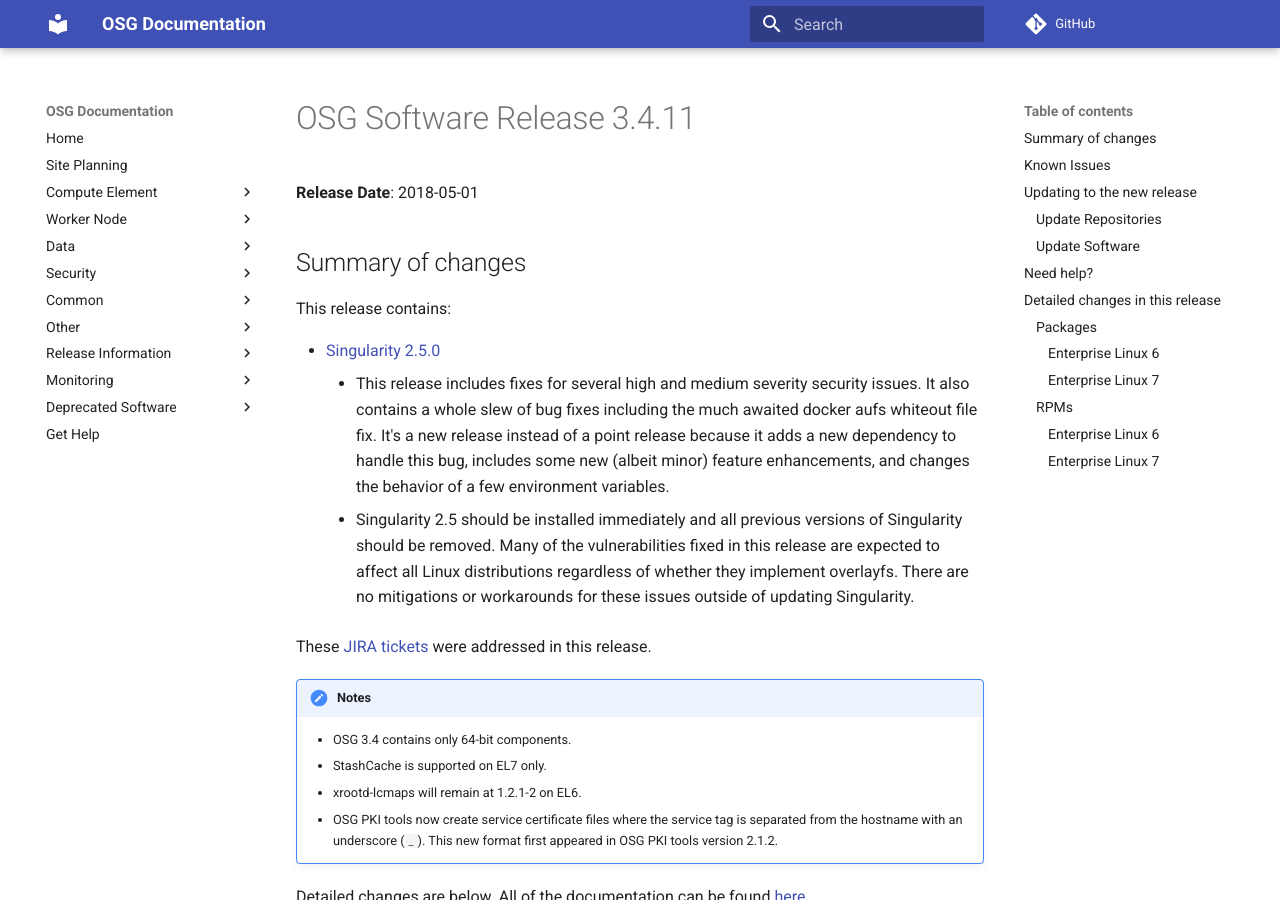
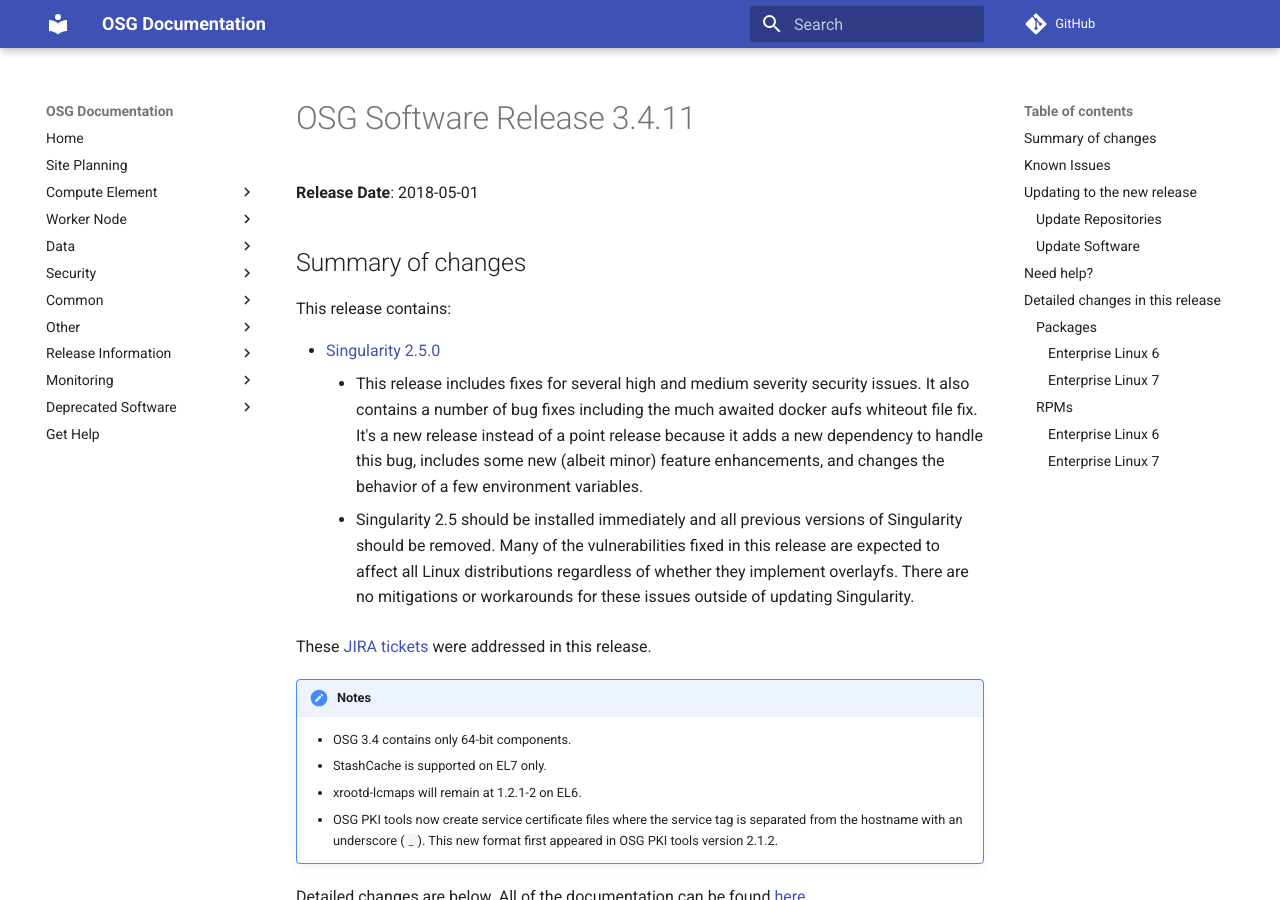
Before and after one commit to osg-htc/docs, an MkDocs documentation site: the page built from docs/release/3.4/release-3-4-11.md, in a window 1280 px wide and 900 px high. Built offline with MkDocs 1.6.1 and Material for MkDocs 9.7.7, drawn with Linux system fonts in a browser that asks for light colours; comment, search, counter and statistics services are not loaded; old or Windows-style settings are respelled for this version of MkDocs.

Commit message:
Updated wording, thank you Dave Dykstra

```diff
--- a/docs/release/3.4/release-3-4-11.md
+++ b/docs/release/3.4/release-3-4-11.md
@@ -10,7 +10,7 @@ This release contains:
 
 -   [Singularity 2.5.0](https://github.com/singularityware/singularity/releases/tag/2.5.0)
     - This release includes fixes for several high and medium severity security issues.
-      It also contains a whole slew of bug fixes including the much awaited docker aufs whiteout file fix.
+      It also contains a number of bug fixes including the much awaited docker aufs whiteout file fix.
       It's a new release instead of a point release because it adds a new dependency to handle this bug,
       includes some new (albeit minor) feature enhancements, and changes the behavior of a few environment variables.
     - Singularity 2.5 should be installed immediately and all previous versions of Singularity should be removed.
```
